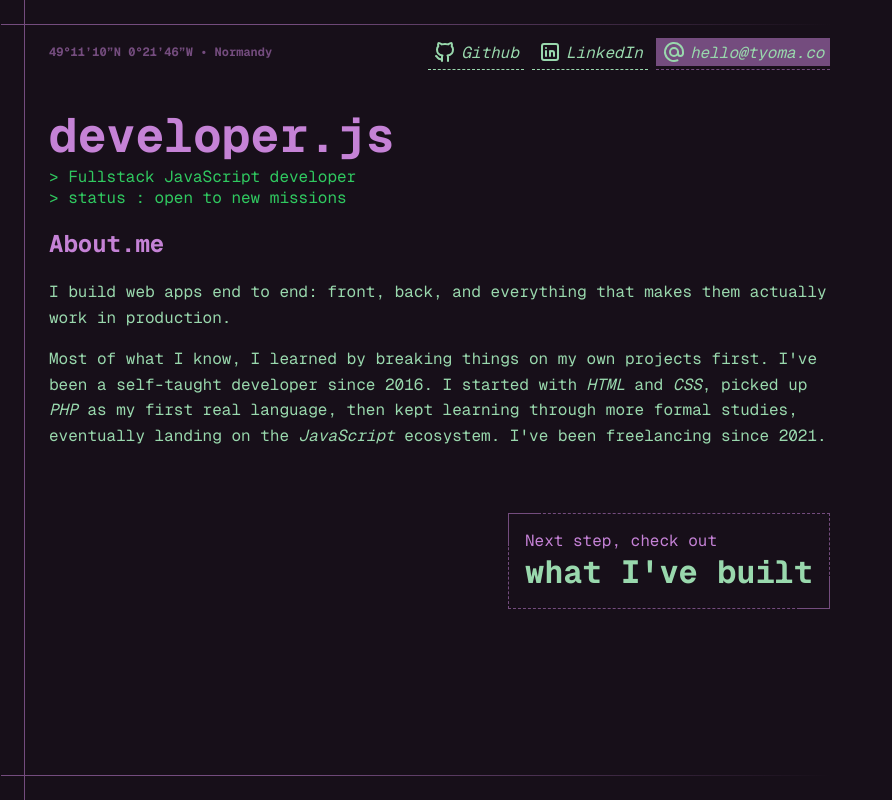
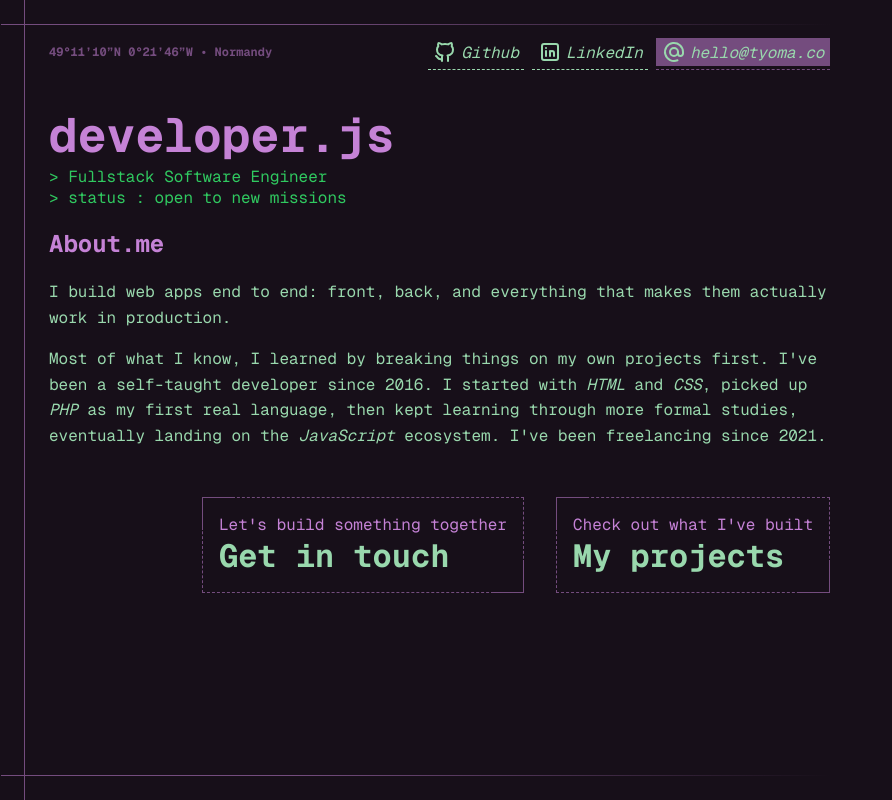
Before and after one commit to tvoma/tyoma, a Next.js app: page / in a window 1280 px wide. Shown: the whole page, without its empty margins (0-892 px from the left). Built offline with nearby package versions, Linux system fonts and the light colour scheme.

Commit message:
refactor: call to actions

```diff
--- a/app/page.js
+++ b/app/page.js
@@ -10,7 +10,7 @@ export default function Home() {
             <Wrapper>
                 <Header />
                 <Jumbotron title='developer.js'>
-                    <p>&gt; Fullstack JavaScript developer</p>
+                    <p>&gt; Fullstack Software Engineer</p>
                     <p>&gt; status : open to new missions</p>
                 </Jumbotron>
                 <About />
--- a/components/about/styles.module.css
+++ b/components/about/styles.module.css
@@ -5,7 +5,7 @@
 }
 
 .about {
-    margin-bottom: 3rem;
+    margin-bottom: 2rem;
 }
 
 .about p {
--- a/components/call-to-action/index.js
+++ b/components/call-to-action/index.js
@@ -3,9 +3,15 @@ import styles from './styles.module.css'
 
 export default function CallToAction() {
     return (
-        <Link href='/projects' className={ styles.callToAction }>
-            <span>Next step, check out</span>
-            <b>what I&apos;ve built</b>
-        </Link>
+        <div className={ styles.actions }>
+            <Link href='mailto:hello@tyoma.co' className={ styles.callToAction }>
+                <span>Let&apos;s build something together</span>
+                <b>Get in touch</b>
+            </Link>
+            <Link href='/projects' className={ styles.callToAction }>
+                <span>Check out what I&apos;ve built</span>
+                <b>My projects</b>
+            </Link>
+        </div>
     )
 }
--- a/components/call-to-action/styles.module.css
+++ b/components/call-to-action/styles.module.css
@@ -1,7 +1,12 @@
+.actions {
+    display: flex;
+    gap: 2rem;
+    justify-content: end;
+}
+
 .callToAction {
     display: flex;
     flex-direction: column;
-    align-self: flex-end;
     position: relative;
     padding: 1rem;
     text-decoration: none;
```
